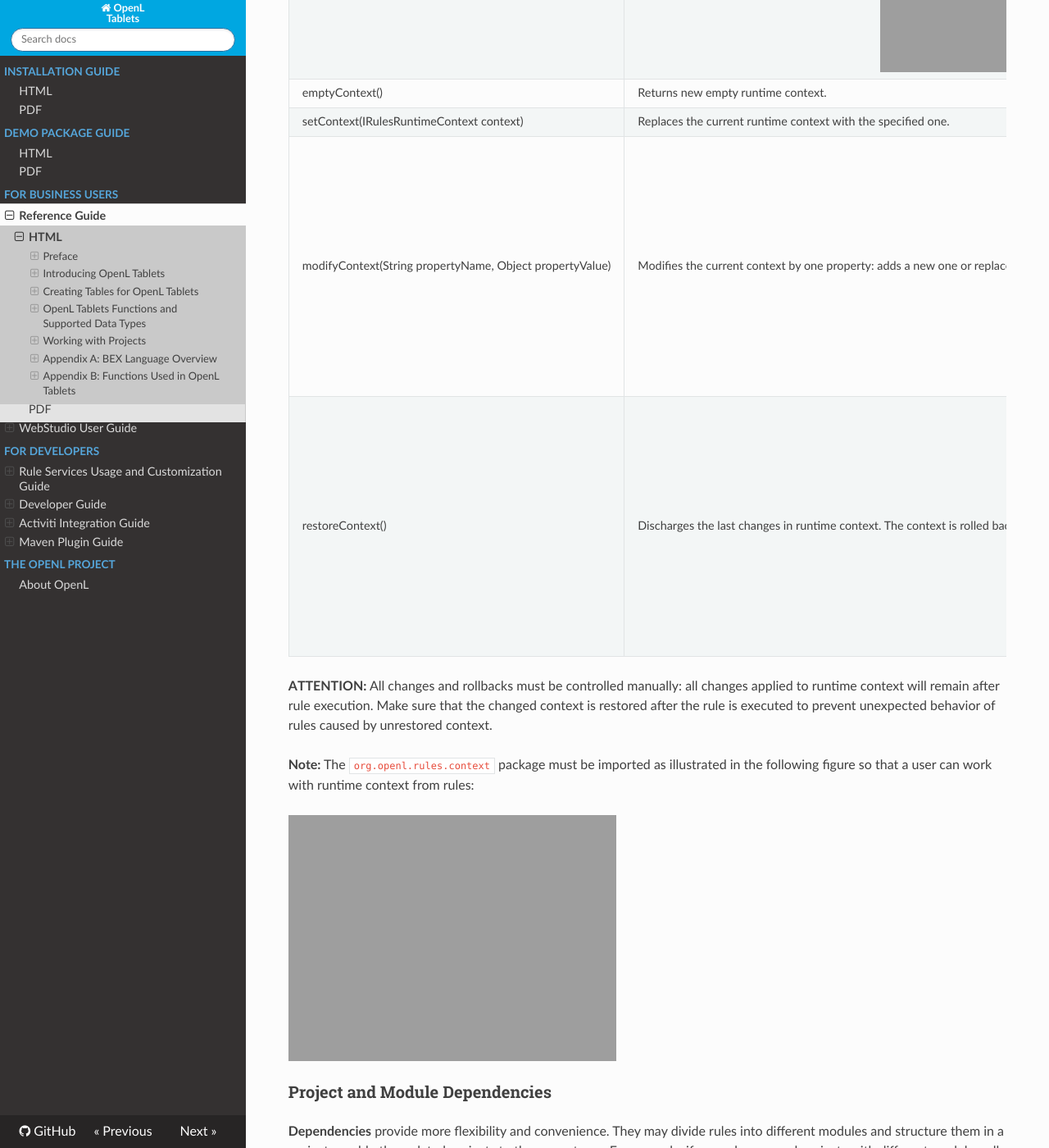
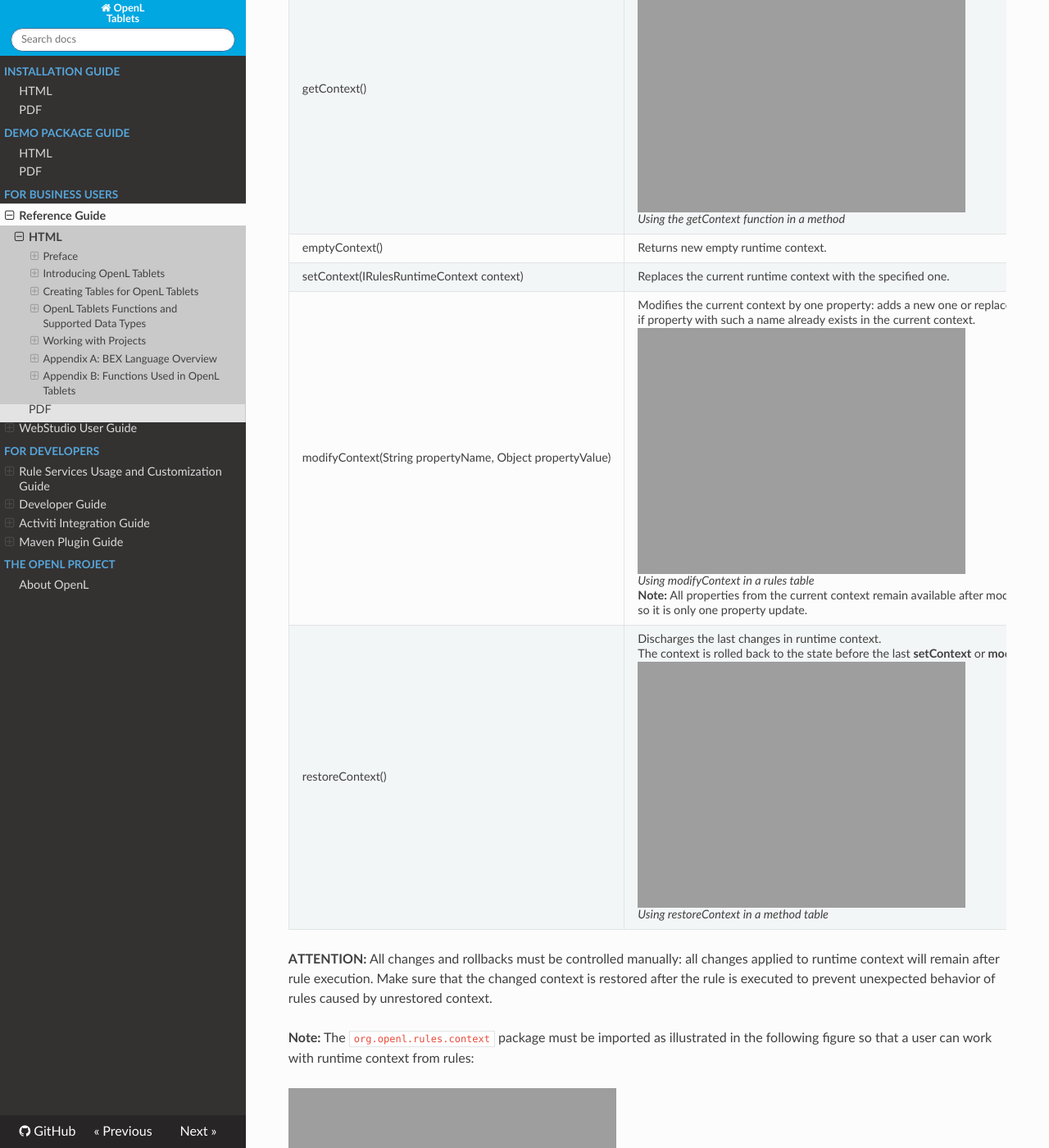
Before and after one commit to agradus/OpenLdocs, an MkDocs documentation site: the page built from docs/documentation/guides/reference_guide.md, in a window 1280 px wide and 1400 px high, scrolled down 165188 px. Shown: the whole window at 82% size. Built offline with MkDocs 1.6.1, drawn with Linux system fonts in a browser that asks for light colours; nearby versions of some CDN libraries; some of the changed text lies outside the part shown.

Commit message:
Update reference_guide.md

````diff
--- a/docs/documentation/guides/reference_guide.md
+++ b/docs/documentation/guides/reference_guide.md
@@ -3249,7 +3249,7 @@
 | **sum**     | Adds all numbers in the provided array and returns the result as a number. `sum(number1, number2, …)` `sum(array[])`                                                                                                                                                                                                                          |
 | **avg**     | Returns the arithmetic average of array elements. The function result is a floating value. avg(number1, number2, …) avg(array[])                                                                                                                                                                                                              |
 | **product** | Multiplies numbers from the provided array and returns the product as a number. product(number1, number2, …) product(array[])                                                                                                                                                                                                                 |
-| **mod**     | Returns the remainder after a number is divided by a divisor. The result is a numeric value and has the same sign as the devisor. <br/>`mod(number, divisor)` <br/>`number `is a numeric value which’s remainder must be found. <br/>`divisor` is the number used to divide the `number`. <br/>If the divisor is **0**, the **mod** function returns an error.      |
+| **mod**     | Returns the remainder after a number is divided by a divisor. The result is a numeric value and has the same sign as the devisor. <br/>`mod(number, divisor)` <br/>- `number `is a numeric value which’s remainder must be found. <br/>- `divisor` is the number used to divide the `number`. <br/>If the divisor is **0**, the **mod** function returns an error.      |
 | **sort**    | Returns values from the provided array in ascending sort. The result is an array. sort(array[])                                                                                                                                                                                                                                               |
 | **round**   | Rounds a value to a specified number of digits. For more information on the ROUND function, see [Round Function](#round-function).                                                                                                                                                                                                            |
 
@@ -3344,7 +3344,7 @@
 | 3        | FLOOR       | Rounding mode to round towards negative infinity.                                                                                          |
 | 4        | HALF_UP     | Rounding mode to round towards the nearest neighbor unless both neighbors are equidistant, in which case round up.                         |
 | 5        | HALF_DOWN   | Rounding mode to round towards the nearest neighbor unless both neighbors are equidistant, in which case round down.                       |
-| 6        | HALF_EVEN   | Rounding mode to round towards the nearest neighbor unless both neighbors are equidistant, in which case, round towards the even neighbor. |
+| 6        | HALF_EVEN   | Rounding mode to round towards the nearest neighbor unless both neighbors are equidistant, in which case, <br/>round towards the even neighbor. |
 | 7        | UNNECESSARY | Rounding mode to assert that the requested operation has an exact result, hence no rounding is necessary.                                  |
 
 For more information on the constants representing rounding modes, see [https://docs.oracle.com/en/java/javase/11/docs/api/constant-values.html\#java.math.BigDecimal.ROUND_HALF_DOWN](https://docs.oracle.com/en/java/javase/11/docs/api/constant-values.html#java.math.BigDecimal.ROUND_HALF_DOWN).
@@ -3356,6 +3356,7 @@
 ![](ref_guide_images/5143bd39c918a379a1eb15eb20d23f9c.png)
 
 *Usage of the round(number,int,int/String) format with the DOWN rounding mode*
+
 
 ###### round(number,int,String)
 
@@ -3385,17 +3386,17 @@
 
 | Function        | Description                                                                                                                                                                                         |
 |-----------------|-----------------------------------------------------------------------------------------------------------------------------------------------------------------------------------------------------|
-| **absMonth**    | Returns the number of months since AD. `absMonth(Date)`                                                                                                                                             |
-| **absQuarter**  | Returns the number of quarters since AD as an integer value. `absQuarter(Date)`                                                                                                                     |
-| **dayOfWeek**   | Takes a date as input and returns the day of the week on which that date falls. <br/>Days in a week are numbered from 1 to 7 as follows: 1=Sunday, 2=Monday, 3 = Tuesday, and so on. `dayOfWeek(Date d)` |
-| **dayOfMonth**  | Takes a date as input and returns the day of the month on which that date falls. Days in a month are numbered from 1 to 31. `dayOfMonth(Date d)`                                                    |
-| **dayOfYear**   | Takes a date as input and returns the day of the year on which that date falls. Days in a year are numbered from 1 to 365. `dayOfYear(Date d)`                                                      |
-| **weekOfMonth** | Takes a date as input and returns the week of the month within which that date is. Weeks in a month are numbered from 1 to 5. `weekOfMonth(Date d)`                                                 |
-| **weekOfYear**  | Takes a date as input and returns the week of the year on which that date falls. Weeks in a year are numbered from 1 to 54. `weekOfYear(Date d)`                                                    |
-| **second**      | Returns a second (0 to 59) for an input date. `second(Date d)`                                                                                                                                      |
-| **minute**      | Returns a minute (0 to 59) for an input date. `minute(Date d)`                                                                                                                                      |
-| **hour**        | Returns the hour of the day in 12 hour format for an input date. `hour(Date d)`                                                                                                                     |
-| **hourOfDay**   | Returns the hour of the day in 24 hour format for an input date. `hourOfDay(Date d)`                                                                                                                |
+| **absMonth**    | Returns the number of months since AD. <br/>`absMonth(Date)`                                                                                                                                             |
+| **absQuarter**  | Returns the number of quarters since AD as an integer value. <br/>`absQuarter(Date)`                                                                                                                     |
+| **dayOfWeek**   | Takes a date as input and returns the day of the week on which that date falls. <br/>Days in a week are numbered from 1 to 7 as follows: 1=Sunday, 2=Monday, 3 = Tuesday, and so on. <br/>`dayOfWeek(Date d)` |
+| **dayOfMonth**  | Takes a date as input and returns the day of the month on which that date falls. Days in a month are numbered from 1 to 31. <br/>`dayOfMonth(Date d)`                                                    |
+| **dayOfYear**   | Takes a date as input and returns the day of the year on which that date falls. Days in a year are numbered from 1 to 365. <br/>`dayOfYear(Date d)`                                                      |
+| **weekOfMonth** | Takes a date as input and returns the week of the month within which that date is. Weeks in a month are numbered from 1 to 5. <br/>`weekOfMonth(Date d)`                                                 |
+| **weekOfYear**  | Takes a date as input and returns the week of the year on which that date falls. Weeks in a year are numbered from 1 to 54. <br/>`weekOfYear(Date d)`                                                    |
+| **second**      | Returns a second (0 to 59) for an input date. <br/>`second(Date d)`                                                                                                                                      |
+| **minute**      | Returns a minute (0 to 59) for an input date. <br/>`minute(Date d)`                                                                                                                                      |
+| **hour**        | Returns the hour of the day in 12 hour format for an input date. <br/>`hour(Date d)`                                                                                                                     |
+| **hourOfDay**   | Returns the hour of the day in 24 hour format for an input date. <br/>`hourOfDay(Date d)`                                                                                                                |
 
 The following date function returns a String data type:
 
@@ -3423,7 +3424,7 @@
 
 -   [Error Function](#error-function)
 -   [Ternary Operator](#ternary-operator)
--   [Performing Operations via Formula](#_SeveralPerforming_Operations_in)
+-   [Performing Operations via Formula](#performing-operations-via-formula)
 -   [Pattern-Matching Function](#pattern-matching-function)
 
 ##### Error Function
@@ -3468,7 +3469,7 @@
 
 `‘= field = value`
 
-`or `
+or
 
 `‘= field1 = value1; field2 = value2 …; ResultedExpression`
 
@@ -3482,9 +3483,7 @@
 
 A **pattern-matching function** allows verifying whether a string value matches the predefined pattern. For example, for emails, phone numbers, and zip codes the following function can be used:
 
-```
-like (String str, String pattern)
-```
+`like (String str, String pattern)`
 
 The result is a Boolean value indicating whether the string equals the pattern.
 
@@ -3550,7 +3549,7 @@
 
 -   [Project Structure](#project-structure)
 -   [Rules Runtime Context Management from Rules](#rules-runtime-context-management-from-rules)
--   [Project and Module Dependencies](#_Project_and_Module)
+-   [Project and Module Dependencies](#project-and-module-dependencies)
 
 ### Project Structure
 
@@ -3562,8 +3561,8 @@
 
 Thereby, the structure can be adjusted according to the developer’s preferences, for example, to comply with the Maven structure.
 
-**Note for experienced users:** The `rules.xml `project file is a rules project descriptor that contains project and configuration details. For instance, a user may redefine a module name there that is the same as a name of the corresponding Excel file by default. When updating project details via OpenL Tablets WebStudio, the `rules.xml `file is automatically created or updated accordingly.
-For more information on configuring `rules.xml, `see [OpenL Tablets Developers Guide](https://openldocs.readthedocs.io/en/latest/documentation/guides/developer_guide), *Rules Project Descriptor* section.
+**Note for experienced users:** The `rules.xml `project file is a rules project descriptor that contains project and configuration details. For instance, a user may redefine a module name there that is the same as a name of the correspoturns a copy of the current runtime context.nding Excel file by default. When updating project details via OpenL Tablets WebStudio, the `rules.xml `file is automatically created or updated accordingly.
+For more information on configuring `rules.xml, `see [OpenL Tablets Developers Guide, Rules Project Descriptor section](https://openldocs.readthedocs.io/en/latest/documentation/guides/developer_guide#rules-project-descriptor).
 
 The following topics are included in this section:
 
@@ -3605,11 +3604,11 @@
 
 | Method                                                   | Description                                                                                                                                                                                                                                                                                                                                                                           |
 |----------------------------------------------------------|---------------------------------------------------------------------------------------------------------------------------------------------------------------------------------------------------------------------------------------------------------------------------------------------------------------------------------------------------------------------------------------|
-| getContext()                                             | Returns a copy of the current runtime context. ![](ref_guide_images/cb7b2ebdf5cd9a6c21ff98d007ac5965.png) *Using the getContext function in a method*                                                                                                                                                                                                                                 |
+| getContext()                                             | Returns a copy of the current runtime context. <br/>![](ref_guide_images/cb7b2ebdf5cd9a6c21ff98d007ac5965.png) <br/>*Using the getContext function in a method*                                                                                                                                                                                                                                 |
 | emptyContext()                                           | Returns new empty runtime context.                                                                                                                                                                                                                                                                                                                                                    |
 | setContext(IRulesRuntimeContext context)                 | Replaces the current runtime context with the specified one.                                                                                                                                                                                                                                                                                                                          |
-| modifyContext(String propertyName, Object propertyValue) | Modifies the current context by one property: adds a new one or replaces by specified if property with such a name already exists in the current context. ![](ref_guide_images/345b56e88fcf98c98591398d58985aa0.png) *Using modifyContext in a rules table* **Note:** All properties from the current context remain available after modification, so it is only one property update. |
-| restoreContext()                                         | Discharges the last changes in runtime context. The context is rolled back to the state before the last **setContext** or **modifyContext**. ![](ref_guide_images/4810ac1a3ef87622504d98f919edc81a.png) *Using restoreContext in a method table*                                                                                                                                      |
+| modifyContext(String propertyName, Object propertyValue) | Modifies the current context by one property: adds a new one or replaces by specified <br/>if property with such a name already exists in the current context. <br/>![](ref_guide_images/345b56e88fcf98c98591398d58985aa0.png) <br/>*Using modifyContext in a rules table* <br/>**Note:** All properties from the current context remain available after modification, <br/>so it is only one property update. |
+| restoreContext()                                         | Discharges the last changes in runtime context. <br/>The context is rolled back to the state before the last **setContext** or **modifyContext**. <br/>![](ref_guide_images/4810ac1a3ef87622504d98f919edc81a.png) <br/>*Using restoreContext in a method table*                                                                                                                                      |
 
 **ATTENTION:** All changes and rollbacks must be controlled manually: all changes applied to runtime context will remain after rule execution. Make sure that the changed context is restored after the rule is executed to prevent unexpected behavior of rules caused by unrestored context.
 
@@ -3641,19 +3640,27 @@
 
 The following diagram illustrates a project in which the content of **Module_1** and **Module_2** depends on the content of **Module_3**, where thin black arrows are module dependencies:
 
+![](ref_guide_images/example1.png)
+
 *Example of a project with modules hierarchy*
 
 In addition, **project dependency** enables accessing modules of other projects from the current one:
 
+![](ref_guide_images/example2.png)
+
 *Example of a project dependency with all modules*
 
 The previous diagram displays that any module of **Project1** can execute any table of any module of **Project2**: thick gray arrow with the **All Modules** label is a project dependency with all dependency project modules included. This is equivalent to the following schema when each module of **Project1** has implicit dependency declaration to each module of **Project2**:
 
+![](ref_guide_images/example3.png)
+
 *Interpretation of a project dependency (with all modules)*
 
 The project dependency with the **All Modules** setting switched on provides access to any module of a dependency project from the current root project.
 
 Users may combine module and project dependencies if only a particular module of another project must be used. An example is as follows:
+
+![](ref_guide_images/example4.png)
 
 *Example of a project and module dependencies combined*
 
@@ -3686,21 +3693,21 @@
 
 1.  To add a dependency to a module, add the instruction to a configuration table as described in [Configuration Table](#configuration-table) using the **dependency** command and the name of the module to be added.
 
-A module can contain any number of dependencies. Dependency modules can also have dependencies. Avoid using cyclic dependencies.
-
-![](ref_guide_images/d9de1dad095e2fc163cd190215bfa65c.jpeg)
-
-*Example of configuring module dependencies*
+    A module can contain any number of dependencies. Dependency modules can also have dependencies. Avoid using cyclic dependencies.
+
+    ![](ref_guide_images/d9de1dad095e2fc163cd190215bfa65c.jpeg)
+
+    *Example of configuring module dependencies*
 
 1.  To configure a project dependency, in a rules project descriptor, in the `rules.xml` file created in the project root folder, in the **Dependency** section, for the **name** tag used for defining the dependency project name, set the **autoIncluded** tag to **true** or **false**.
 
-![](ref_guide_images/db874ee7c5c4d96ed011451f7547c3a2.png)
-
-*Example of configuring project dependencies – fragment of rules.xml*
-
-For more information on configuring `rules.xml, `see [OpenL Tablets Developers Guide](https://openldocs.readthedocs.io/en/latest/documentation/guides/developer_guide), **Rules Project Descriptor** section.
-
-By a business user, project dependencies are easily set and updated in OpenL Tablets WebStudio as described in [OpenL Tablets WebStudio Guide](https://openldocs.readthedocs.io/en/latest/documentation/guides/webstudio_user_guide), *Defining Project Dependencies* section.
+    ![](ref_guide_images/db874ee7c5c4d96ed011451f7547c3a2.png)
+
+    *Example of configuring project dependencies – fragment of rules.xml*
+
+For more information on configuring `rules.xml, `see [OpenL Tablets Developers Guide, Rules Project Descriptor section](https://openldocs.readthedocs.io/en/latest/documentation/guides/developer_guide#rules-project-descriptor).
+
+By a business user, project dependencies are easily set and updated in OpenL Tablets WebStudio as described in [OpenL Tablets WebStudio Guide, Defining Project Dependencies section](https://openldocs.readthedocs.io/en/latest/documentation/guides/webstudio_user_guide#defining-project-dependencies).
 
 A project can contain any number of dependencies. Dependency projects may also have dependencies. Avoid cyclic dependencies.
 
````
